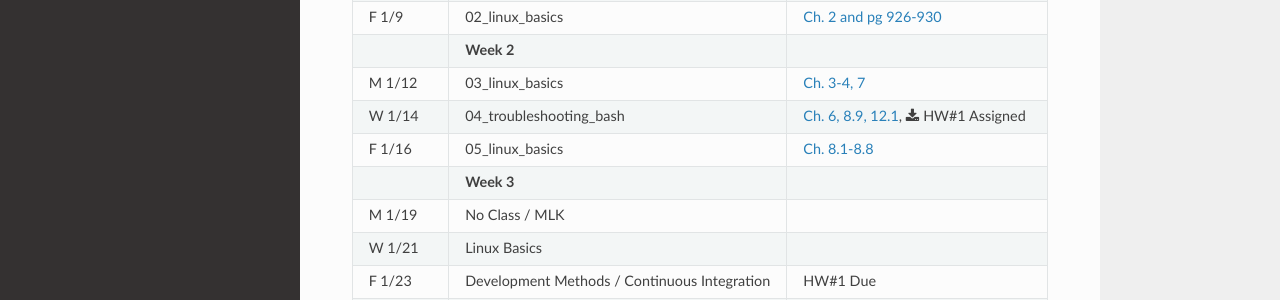
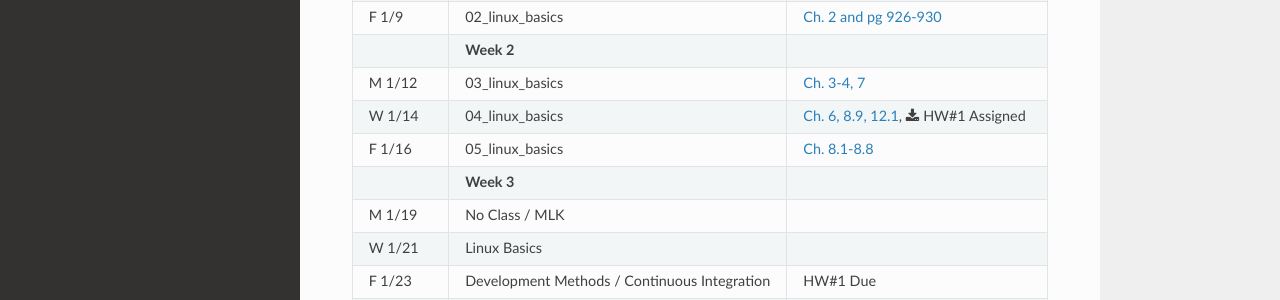
Before and after one commit to osuosl/cs312, a Sphinx documentation site: the page built from source/calendar.rst, in a window 1280 px wide and 900 px high. Shown: the part 339-639 px from the top of the window. Built offline with Sphinx 7.4.7 and the Read the Docs theme 2.0.0, drawn with Linux system fonts in a browser that asks for light colours.

Commit message:
Rename slide to match previous standard

```diff
--- a/source/_static/calendar.csv
+++ b/source/_static/calendar.csv
@@ -5,7 +5,7 @@ W 1/7,:slides:ref:`01_linux_basics`,:ref:`Ch. 1 <readings>`
 F 1/9,":slides:ref:`02_linux_basics`",:ref:`Ch. 2 and pg 926-930 <readings>`
 ,**Week 2**,
 M 1/12,":slides:ref:`03_linux_basics`",":ref:`Ch. 3-4, 7 <readings>`"
-W 1/14,":slides:ref:`04_troubleshooting_bash`",":ref:`Ch. 6, 8.9, 12.1 <readings>`, :download:`HW#1 Assigned <_static/hw/homework1.pdf>`"
+W 1/14,":slides:ref:`04_linux_basics`",":ref:`Ch. 6, 8.9, 12.1 <readings>`, :download:`HW#1 Assigned <_static/hw/homework1.pdf>`"
 F 1/16,":slides:ref:`05_linux_basics`",":ref:`Ch. 8.1-8.8 <readings>`"
 ,**Week 3**,
 M 1/19,No Class / MLK,
--- a/source/slides/04_troubleshooting_bash.rst
+++ b/source/slides/04_linux_basics.rst
@@ -1,4 +1,4 @@
-.. _04_troubleshooting_bash:
+.. _04_linux_basics:
 
 Troubleshooting and Bash
 ========================
```
